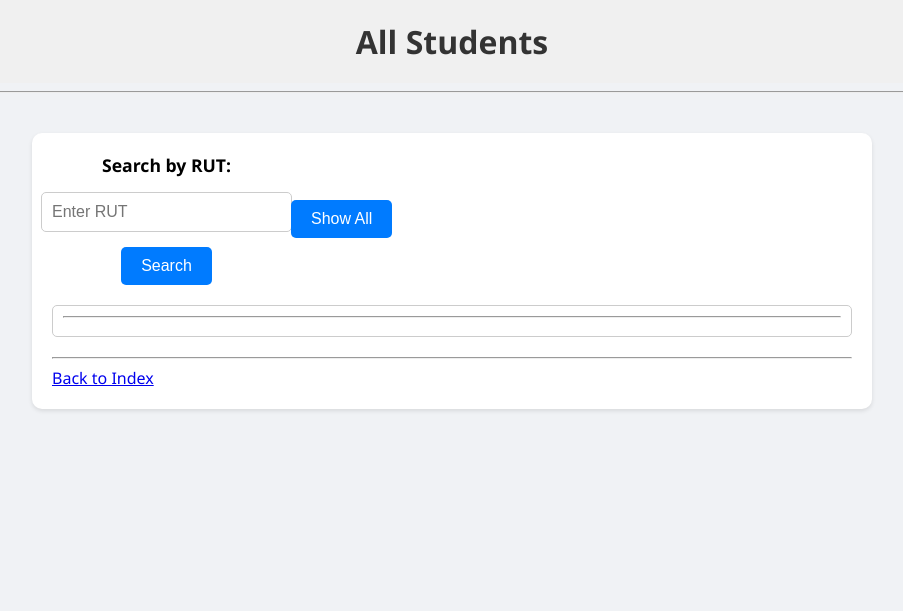
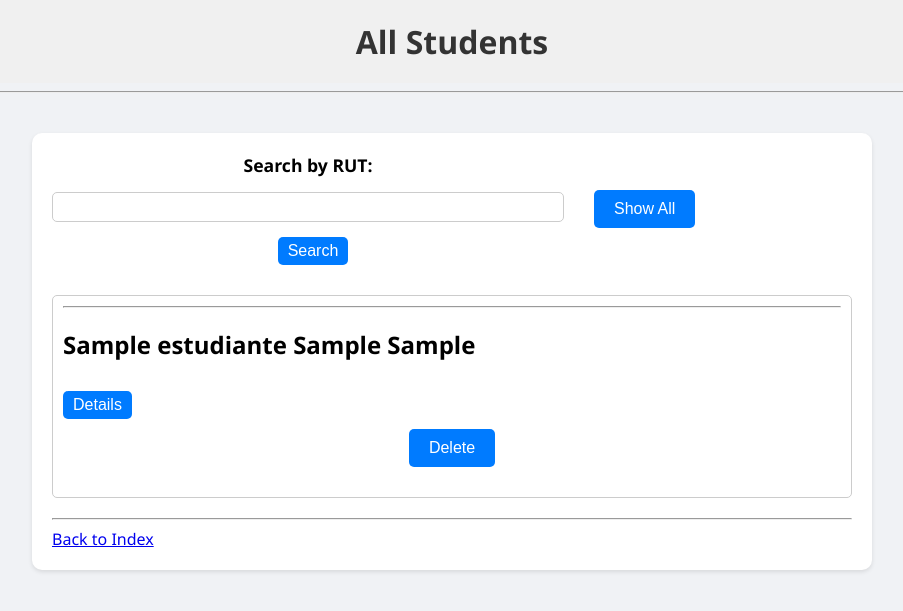
Before and after one commit to Sady-GuzmanT/Instrumentos-MongoFlask-DB2, a Flask app: page /students in a window 1280 px wide. Shown: the top 611 px of the page, without its empty margins (188-1091 px from the left). Run offline with Flask 3, Linux system fonts and the light colour scheme; a database or web service that is not in the repository returns one stand-in record (values such as "Sample title").

Commit message:
Arregla Busqueda por rut en estudiantes

```diff
--- a/templates/students.html
+++ b/templates/students.html
@@ -10,10 +10,27 @@
         .form-container {
             display: flex;
             align-items: center;
+            margin-bottom: 10px;
         }
 
-        .form-container form {
+        .form-group {
+            display: flex;
+            align-items: center;
+            margin-right: 20px;
+        }
+
+        .form-group label {
             margin-right: 10px;
+        }
+
+        .form-group input {
+            width: 800px; /* Adjusted width for the RUT input field */
+            padding: 5px;
+            margin-right: 10px;
+        }
+
+        .form-group button {
+            padding: 5px 10px;
         }
     </style>
 </head>
@@ -23,9 +40,9 @@
     <div class="content">
         <div class="form-container">
             <!-- Search form -->
-            <form method="post" action="{{ url_for('view_students') }}">
+            <form method="post" action="{{ url_for('view_students') }}" class="form-group">
                 <label for="query">Search by RUT:</label>
-                <input type="text" name="query" id="query" placeholder="Enter RUT">
+                <input type="text" name="query" id="query">
                 <button type="submit">Search</button>
             </form>
             <!-- End of search form -->
@@ -37,17 +54,66 @@
             <!-- End of Show All button -->
         </div>
 
-        <!-- Student cards -->
         {% for student in students %}
             <div class="student-card">
                 <hr class="horizontal-line">
-                <!-- Student details -->
+                <h2>{{ student.nombreDePila }} {{ student.apellido1 }} {{ student.apellido2 }}</h2>
+                <!-- Use button element for details toggle -->
+                <button class="details-button">Details</button>
+                <div class="details">
+                    <p><strong>RUT:</strong> {{ student.rut }}</p>
+                    <p><strong>Carrera:</strong> {{ student.carrera }}</p>
+                    <p><strong>Certificado AR:</strong> {{ student.certificadoAr }}</p>
+                    <p><strong>Email:</strong> {{ student.email }}</p>
+                    <p><strong>Teléfono:</strong> {{ student.telefono }}</p>
+                    {% if student.contratosOficializados %}
+                        <div class="contracts">
+                            <h3>Contratos Oficializados:</h3>
+                            <ul>
+                                {% for contract in student.contratosOficializados %}
+                                    <li>
+                                        <p><strong>Código de Contrato:</strong> {{ contract.codigocontrato }}</p>
+                                        <p><strong>Fecha de Oficialización:</strong> {{ contract.fechaOficializacion }}</p>
+                                        <p><strong>Profesor:</strong> {{ contract.profesor.nombreDePila }} {{ contract.profesor.apellido1 }} {{ contract.profesor.apellido2 }}</p>
+                                    </li>
+                                {% endfor %}
+                            </ul>
+                        </div>
+                    {% endif %}
+                    {% if student.solicitudes %}
+                        <div class="requests">
+                            <h3>Solicitudes:</h3>
+                            <ul>
+                                {% for solicitud in student.solicitudes %}
+                                    <li>
+                                        <p><strong>Número de Serie del Instrumento:</strong> {{ solicitud.numserieinst }}</p>
+                                        <p><strong>Tipo de Préstamo:</strong> {{ solicitud.tipoDePrestamo }}</p>
+                                        <p><strong>Fecha de Solicitud:</strong> {{ solicitud.fechaSolicitud }}</p>
+                                        <p><strong>Estado de la Solicitud:</strong> {{ solicitud.estadoSolicitud }}</p>
+                                        <p><strong>Instrumento:</strong> {{ solicitud.instrumento.nombre }}</p>
+                                        <p><strong>Marca:</strong> {{ solicitud.instrumento.marca }}</p>
+                                        <p><strong>Estado del Instrumento:</strong> {{ solicitud.instrumento.estado }}</p>
+                                    </li>
+                                {% endfor %}
+                            </ul>
+                        </div>
+                    {% endif %}
+                </div>
+                <form method="post" action="{{ url_for('delete_student', id=student._id) }}">
+                    <button type="submit">Delete</button>
+                </form>
             </div>
         {% endfor %}
-        <!-- End of student cards -->
-
         <hr>
         <a href="/">Back to Index</a>
     </div>
+
+    <script>
+        $(document).ready(function() {
+            $(".details-button").click(function() {
+                $(this).siblings(".details").slideToggle();
+            });
+        });
+    </script>
 </body>
 </html>
```
Also changed, not shown: main.py (+12 -0 lines).
